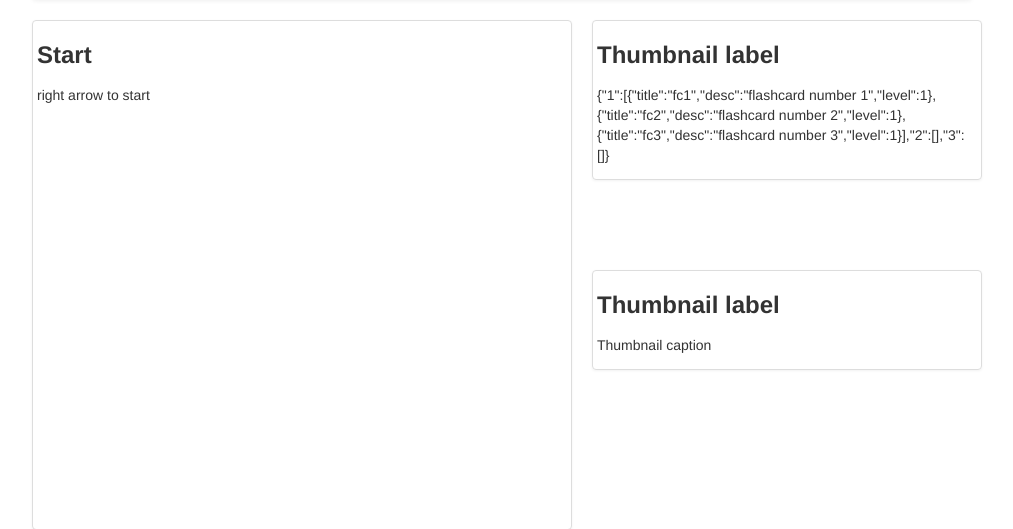
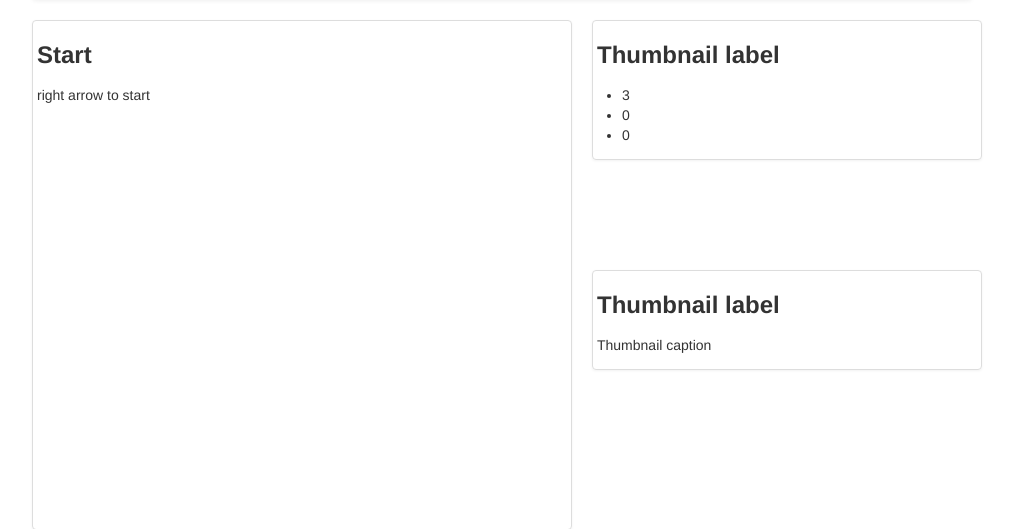
Before and after one commit to javpaw/flashcards, a Django app: page /training in a window 1280 px wide. Shown: the part 42-571 px from the top of the page, without its empty margins (138-1151 px from the left). Run offline with Django 3.2, Linux system fonts and the light colour scheme; parts of the project's set-up code (start-up, migrations or seed data) failed here and were passed over; some libraries are stand-ins or nearby versions.

Commit message:
added feedback level for the user

```diff
--- a/main/static/main/jsapp/controllers.js
+++ b/main/static/main/jsapp/controllers.js
@@ -3,7 +3,8 @@ function trainerController($scope){
     Main controller for a training session with a bundle of flashcards.
   */
 
-  var minLevel = 1; //Minimum accepted level
+  var initLevel = 1; //Minimum accepted level
+  var minLevel = 1;
   var maxLevel = 3; //Default numbers of levels to practice starting at 0
   var firstTime = true; //flag to check initialization of the training session
   var state = 'active'; //state of the training session the other option is finished
@@ -11,9 +12,9 @@ function trainerController($scope){
 
 
   $scope.flashCards = [
-    {title:'fc1', desc:"flashcard number 1",level:1},
-    {title:'fc2', desc:"flashcard number 2",level:1},
-    {title:'fc3', desc:"flashcard number 3",level:1}
+    {title:'fc1', desc:"flashcard number 1",level:initLevel},
+    {title:'fc2', desc:"flashcard number 2",level:initLevel},
+    {title:'fc3', desc:"flashcard number 3",level:initLevel}
   ];
 
   $scope.fcsByLevel = {};//Stores the fsc by level
@@ -75,8 +76,9 @@ function trainerController($scope){
       case 37:
         deleteFromLevel($scope.currentFc);
 
-        $scope.currentFc.level--;
-        if($scope.currentFc.level<minLevel){$scope.currentFc.level=minLevel}
+        $scope.currentFc.level = initLevel;
+        console.log('level',$scope.currentFc.level);
+        if($scope.currentFc.level<initLevel){$scope.currentFc.level=initLevel}
         addToLevel($scope.currentFc);
 
         $scope.currentFc = $scope.currentFcs[$scope.currentIndex];
--- a/main/templates/main/training.html
+++ b/main/templates/main/training.html
@@ -33,7 +33,12 @@
         <div id="time" class="row helper">
             <div class="span5 thumbnail">
                 <h3>Thumbnail label</h3>
-                <p> <{fcsByLevel }> </p>
+                <ul>
+                   <li ng-repeat="level in fcsByLevel">
+                      <{level.length}>
+                   </li>
+                </ul>
+
             </div>
         </div>
 
```
